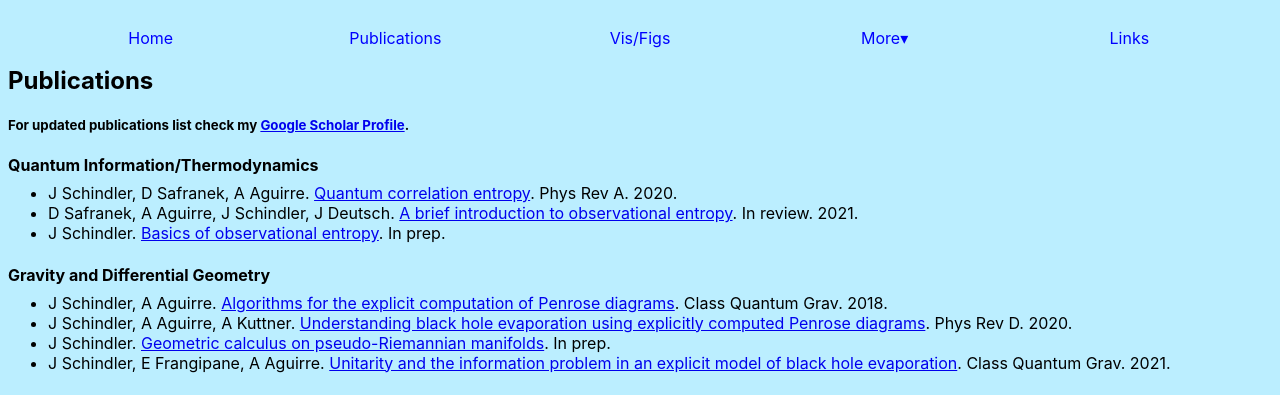
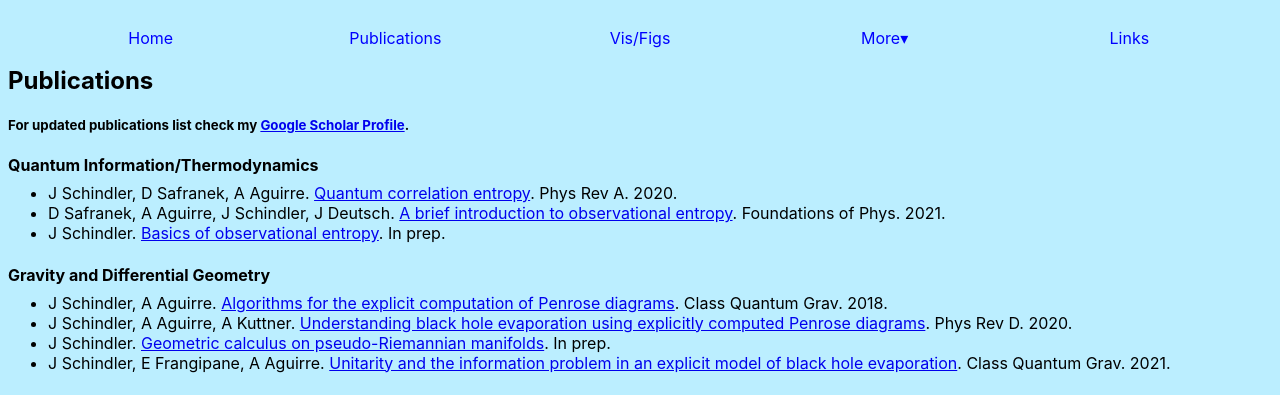
Before and after one commit to jcschindler01/jcschindler01.github.io, a Jekyll site: the page built from pub/index.html, in a window 1280 px wide. Shown: the top 395 px of the page. Built offline with Jekyll 4.4.1, drawn with Linux system fonts in a browser that asks for light colours.

Commit message:
Update reference.

```diff
--- a/pub/index.html
+++ b/pub/index.html
@@ -17,7 +17,7 @@ title: "Publications"
       <li>
         D Safranek, A Aguirre, J Schindler, J Deutsch.
         <a href="https://arxiv.org/abs/2008.04409" target="_blank" rel="noopener noreferrer">A brief introduction to observational entropy</a>.
-        In review. 2021.
+        Foundations of Phys. 2021.
       </li>
       <li>
         J Schindler.
```
